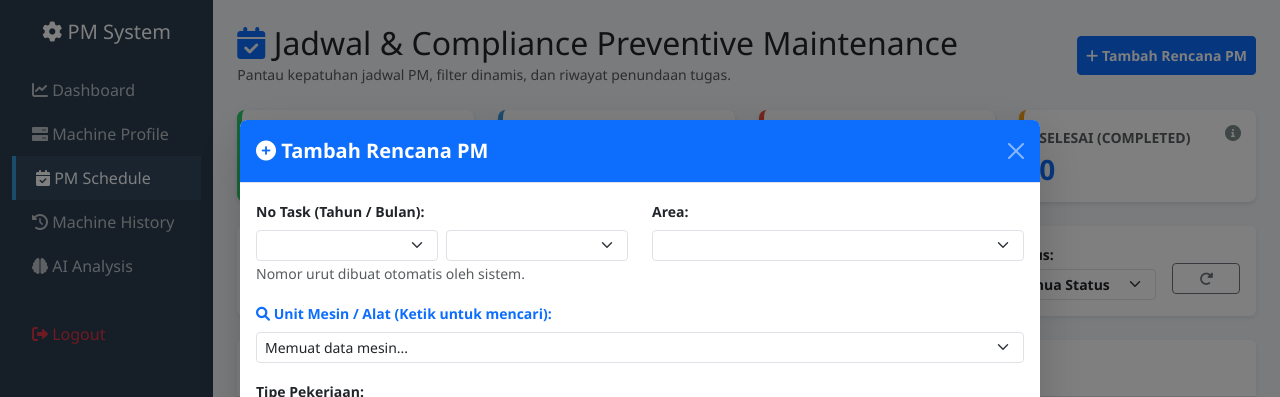
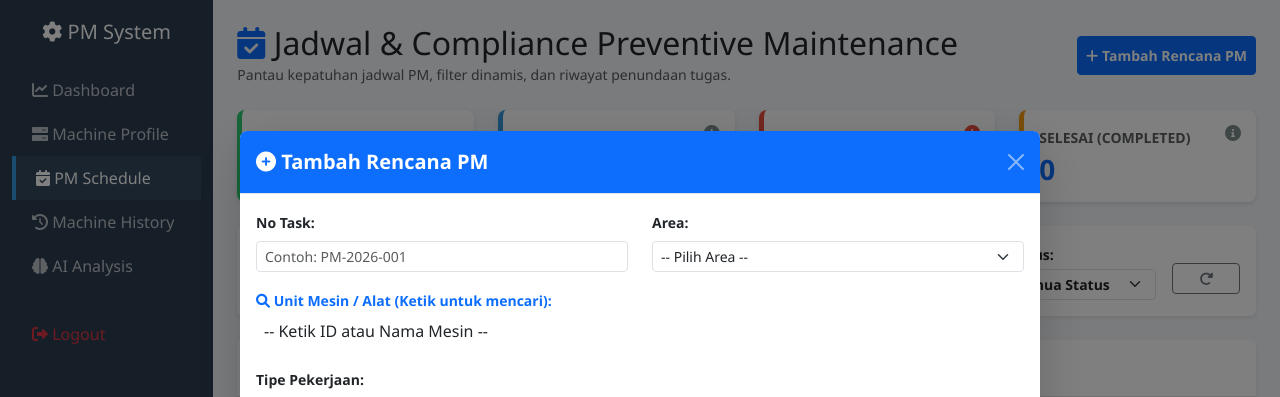
Before and after one commit to asephana949-web/pm-system-app, a Flask app: page /pm-schedule in a window 1280 px wide, after a click on "Tambah Rencana PM". Shown: the top 397 px of the page. Run offline with Flask 3, Linux system fonts and the light colour scheme; the visitor is signed in with stand-in values (Sample User, id 1); data that the repository does not hold is empty; some libraries are stand-ins or nearby versions.

Commit message:
updated pm_schedule.html

```diff
--- a/templates/pm_schedule.html
+++ b/templates/pm_schedule.html
@@ -240,12 +240,8 @@
                 <form id="formTambahPM" onsubmit="tambahJadwalBaru(event)">
                     <div class="row">
                         <div class="col-md-6 mb-3">
-                            <label class="form-label fw-bold small">No Task (Tahun / Bulan):</label>
-                            <div class="d-flex gap-2">
-                                <select class="form-select form-select-sm" id="tambahTahunTask" required></select>
-                                <select class="form-select form-select-sm" id="tambahBulanTask" required></select>
-                            </div>
-                            <small class="text-muted">Nomor urut dibuat otomatis oleh sistem.</small>
+                            <label class="form-label fw-bold small">No Task:</label>
+                            <input type="text" class="form-control form-control-sm" id="tambahNoTask" placeholder="Contoh: PM-2026-001" required>
                         </div>
                         <div class="col-md-6 mb-3">
                             <label class="form-label fw-bold small">Area:</label>
@@ -306,13 +302,8 @@
                     <input type="hidden" id="editId">
                     <div class="row">
                         <div class="col-md-6 mb-3">
-                            <label class="form-label fw-bold small">No Task (Tahun / Bulan / Urut):</label>
-                            <div class="d-flex gap-2">
-                                <select class="form-select form-select-sm" id="editTahunTask" style="max-width:90px;" required></select>
-                                <select class="form-select form-select-sm" id="editBulanTask" style="max-width:135px;" required></select>
-                                <input type="number" class="form-control form-control-sm" id="editUrutTask" min="1" max="999" style="max-width:75px;" required>
-                            </div>
-                            <small class="text-muted">Kombinasi tahun-bulan-urut harus unik.</small>
+                            <label class="form-label fw-bold small">No Task:</label>
+                            <input type="text" class="form-control form-control-sm" id="editNoTask" required>
                         </div>
                         <div class="col-md-6 mb-3">
                             <label class="form-label fw-bold small">Area:</label>
@@ -465,39 +456,10 @@
         $('#filterArea').html(filterAreaHtml);
     }
 
-<<<<<<< HEAD
-=======
-    // FUNGSI MEMUAT JADWAL TABEL
-    // Helper: pecah no_task jadi {tahun, bulan, urut}. Mendukung format lama "PM-2026-09-001" & baru "2026-09-001".
-    function parseNoTask(noTask) {
-        let tahun = 0, bulan = 0, urut = 0;
-        if (noTask) {
-            const bagian = String(noTask).split('-');
-            if (bagian.length >= 3) {
-                const t = parseInt(bagian[bagian.length - 3]);
-                const b = parseInt(bagian[bagian.length - 2]);
-                const u = parseInt(bagian[bagian.length - 1]);
-                if (!isNaN(t)) tahun = t;
-                if (!isNaN(b)) bulan = b;
-                if (!isNaN(u)) urut = u;
-            }
-        }
-        return { tahun, bulan, urut };
-    }
-
->>>>>>> ba91171487ca2f14496ea043117190e01d09e2fc
     function loadJadwal() {
         fetch('/api/jadwal')
             .then(res => res.json())
             .then(data => {
-                // Urutkan berdasarkan No Task (tahun-bulan-urut) terbaru/terbesar di atas
-                data = [...data].sort((a, b) => {
-                    const pa = parseNoTask(a.no_task);
-                    const pb = parseNoTask(b.no_task);
-                    if (pb.tahun !== pa.tahun) return pb.tahun - pa.tahun;
-                    if (pb.bulan !== pa.bulan) return pb.bulan - pa.bulan;
-                    return pb.urut - pa.urut;
-                });
                 dataJadwalGlobal = data;
                 let html = '';
                 let hariIni = new Date();
@@ -724,16 +686,7 @@
         if(!item) return;
 
         document.getElementById('editId').value = item.id;
-
-        // Pecah no_task yang ada (mendukung format lama "PM-2026-09-001" maupun format baru "2026-09-001")
-        const now = new Date();
-        const parsed = parseNoTask(item.no_task);
-        const tahunTerdeteksi = parsed.tahun || now.getFullYear();
-        const bulanTerdeteksi = parsed.bulan ? String(parsed.bulan).padStart(2, '0') : String(now.getMonth() + 1).padStart(2, '0');
-        const urutTerdeteksi = parsed.urut || 1;
-        isiPilihanTahunBulan('edit', tahunTerdeteksi, bulanTerdeteksi);
-        document.getElementById('editUrutTask').value = urutTerdeteksi;
-
+        document.getElementById('editNoTask').value = item.no_task;
         document.getElementById('editArea').value = item.area;
         $('#editUnit').val(item.id_mesin).trigger('change');
         document.getElementById('editTipePekerjaan').value = item.tipe_pekerjaan || 'Preventive';
@@ -752,11 +705,8 @@
 
     function simpanEditJadwal(event) {
         event.preventDefault();
-        const tahunPilih = document.getElementById('editTahunTask').value;
-        const bulanPilih = document.getElementById('editBulanTask').value;
-        const urutPilih = String(parseInt(document.getElementById('editUrutTask').value) || 1).padStart(3, '0');
         const dataInput = {
-            no_task: `${tahunPilih}-${bulanPilih}-${urutPilih}`,
+            no_task: document.getElementById('editNoTask').value,
             id_mesin: $('#editUnit').val(),
             area: document.getElementById('editArea').value,
             tipe_pekerjaan: document.getElementById('editTipePekerjaan').value,
@@ -772,8 +722,7 @@
     function tambahJadwalBaru(event) {
         event.preventDefault();
         const dataInput = {
-            tahun_task: document.getElementById('tambahTahunTask').value,
-            bulan_task: document.getElementById('tambahBulanTask').value,
+            no_task: document.getElementById('tambahNoTask').value,
             id_mesin: $('#tambahUnit').val(),
             area: document.getElementById('tambahArea').value,
             tipe_pekerjaan: document.getElementById('tambahTipePekerjaan').value,
@@ -787,7 +736,6 @@
             alert(res.message);
             bootstrap.Modal.getInstance(document.getElementById('modalTambahJadwal')).hide();
             document.getElementById('formTambahPM').reset(); $('#tambahUnit').val('').trigger('change');
-            isiPilihanTahunBulan('tambah');
             loadJadwal();
         });
     }
@@ -815,45 +763,7 @@
         b.className = total === 0 ? "fw-bold mt-1 mb-0 text-muted" : (rate < 80 ? "fw-bold mt-1 mb-0 text-danger" : (rate < 95 ? "fw-bold mt-1 mb-0 text-warning" : "fw-bold mt-1 mb-0 text-success"));
     }
 
-<<<<<<< HEAD
-=======
-    // Mengisi dropdown Tahun & Bulan untuk No Task (dipakai di Tambah & Edit).
-    // Rentang tahun otomatis mengikuti tahun berjalan (tidak perlu diubah manual tiap tahun).
-    function isiPilihanTahunBulan(prefix, tahunTerpilih, bulanTerpilih) {
-        const namaBulan = ["01 - Januari", "02 - Februari", "03 - Maret", "04 - April", "05 - Mei", "06 - Juni", "07 - Juli", "08 - Agustus", "09 - September", "10 - Oktober", "11 - November", "12 - Desember"];
-        const now = new Date();
-        const tahunSekarang = now.getFullYear();
-        const tahunDefault = tahunTerpilih || tahunSekarang;
-        const bulanDefault = bulanTerpilih || String(now.getMonth() + 1).padStart(2, '0');
-
-        // Rentang: tahun sekarang -1 s/d +2, tapi selalu mencakup tahunDefault (misal saat edit data lama)
-        const tahunMin = Math.min(tahunSekarang - 1, tahunDefault);
-        const tahunMax = Math.max(tahunSekarang + 2, tahunDefault);
-
-        const selectTahun = document.getElementById(prefix + 'TahunTask');
-        selectTahun.innerHTML = '';
-        for (let t = tahunMin; t <= tahunMax; t++) {
-            const opt = document.createElement('option');
-            opt.value = t; opt.textContent = t;
-            if (t == tahunDefault) opt.selected = true;
-            selectTahun.appendChild(opt);
-        }
-
-        const selectBulan = document.getElementById(prefix + 'BulanTask');
-        selectBulan.innerHTML = '';
-        namaBulan.forEach((label, idx) => {
-            const val = String(idx + 1).padStart(2, '0');
-            const opt = document.createElement('option');
-            opt.value = val; opt.textContent = label;
-            if (val === bulanDefault) opt.selected = true;
-            selectBulan.appendChild(opt);
-        });
-    }
-
-    // PENTING: PROSES BERANTAI (CHAINING) UNTUK MENCEGAH NAMA MESIN HILANG SAAT REFRESH
->>>>>>> ba91171487ca2f14496ea043117190e01d09e2fc
     document.addEventListener("DOMContentLoaded", function() {
-        isiPilihanTahunBulan('tambah');
         fetch('/api/master-mesin')
         .then(res => res.json())
         .then(data => {
```
